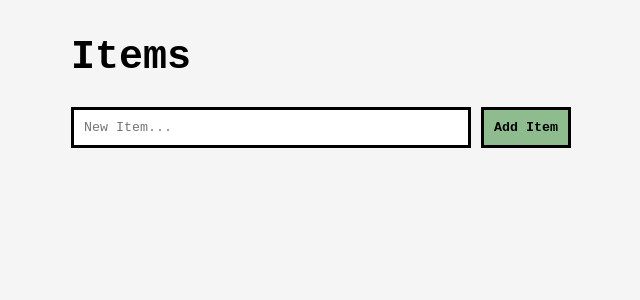
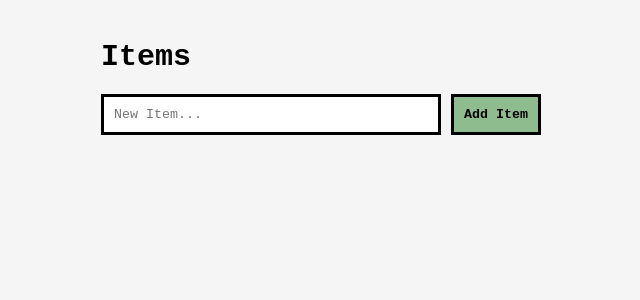
Before and after one commit to aaronshivers/ng-items, an Angular app: page / in a window 1280 px wide. Shown: the top 300 px of the page, without its empty margins (319-959 px from the left). Built offline with nearby package versions, Linux system fonts and the light colour scheme.

Commit message:
style updates

```diff
--- a/src/app/app.component.css
+++ b/src/app/app.component.css
@@ -1,8 +1,18 @@
+.container {
+  margin: 4rem 3rem;
+}
+
+.title {
+  margin: 2rem 0;
+}
+
 .completed {
+  color: #444444;
   text-decoration: line-through;
 }
 
 .items__form {
+  margin: 2rem 0;
   display: flex;
   flex-direction: row;
   flex-wrap: wrap;
@@ -14,7 +24,7 @@
   border: 3px solid black;
   padding: 1rem;
   margin-right: 1rem;
-  flex-grow: 2;
+  flex-grow: 1;
   outline: none;
 }
 
@@ -49,6 +59,7 @@
 
 .items__button--add {
   background-color: darkseagreen;
+  justify-self: end;
 }
 
 .items__button--add:hover {
--- a/src/app/app.component.html
+++ b/src/app/app.component.html
@@ -1,13 +1,28 @@
-<h1>Items</h1>
+<section class="container">
+  <h1 class="title">Items</h1>
 
   <form class="items__form" #itemForm="ngForm" (ngSubmit)="onAddItem()">
-  <input class="items__input" name="text" ngModel type="text" placeholder="New Item...">
+    <input
+      class="items__input"
+      name="text"
+      ngModel
+      type="text"
+      placeholder="New Item...">
     <button class="items__button items__button--add">Add Item</button>
   </form>
 
   <ul class="items">
-  <li class="items__list-item" *ngFor="let item of items$ | async; index as i">
-    <span class="items__text" [ngClass]="item.completed ? 'completed' : null" (click)="onComplete(item.id)">{{ item.text }}</span>
-    <button class="items__button items__button--delete" (click)="onDelete(item.id)">X</button>
+    <li
+      class="items__list-item"
+      *ngFor="let item of items$ | async; index as i">
+      <span
+        class="items__text"
+        [ngClass]="item.completed ? 'completed' : null"
+        (click)="onComplete(item.id)">{{ item.text }}</span>
+      <button
+        class="items__button items__button--delete"
+        (click)="onDelete(item.id)">X
+      </button>
     </li>
   </ul>
+</section>
--- a/src/app/app.component.ts
+++ b/src/app/app.component.ts
@@ -12,7 +12,6 @@ import { Item } from './item';
 export class AppComponent {
   @ViewChild('itemForm', { static: false }) itemForm: NgForm;
   items$: Observable<Item[]>;
-  item = '';
 
   constructor(
     private itemService: ItemService,
@@ -21,9 +20,11 @@ export class AppComponent {
   }
 
   onAddItem(): void {
-    this.item = this.itemForm.value.text;
+    const text = this.itemForm.value.text;
 
-    this.itemService.createItem(this.item);
+    if (text) {
+      this.itemService.createItem(text);
+    }
 
     this.itemForm.resetForm();
   }
@@ -32,12 +33,12 @@ export class AppComponent {
     this.itemService.deleteItem(id);
   }
 
+  onComplete(id: string) {
+    this.itemService.toggleCompleted(id);
+  }
+
   // getItems items
   private getItems(): void {
     this.items$ = this.itemService.getItems();
   }
-
-  onComplete(id: string) {
-    this.itemService.toggleCompleted(id);
-  }
 }
--- a/src/app/item.service.ts
+++ b/src/app/item.service.ts
@@ -20,14 +20,12 @@ export class ItemService {
   }
 
   // create item, save data, return id
-  createItem(text: string): string {
-    const id = uuid();
+  createItem(text: string): void {
+    const item = { id: uuid(), text, completed: false };
 
-    this.items.push({ id, text, completed: false });
+    this.items.push(item);
 
     this.saveItems();
-
-    return id;
   }
 
   // delete item
--- a/src/styles.css
+++ b/src/styles.css
@@ -1,4 +1,9 @@
 /* You can add global styles to this file, and also import other style files */
+
+* {
+  margin: 0;
+  box-sizing: border-box;
+}
 
 html {
   font-size: 10px;
```
Lines whose indentation alone changed are shown as unchanged.
